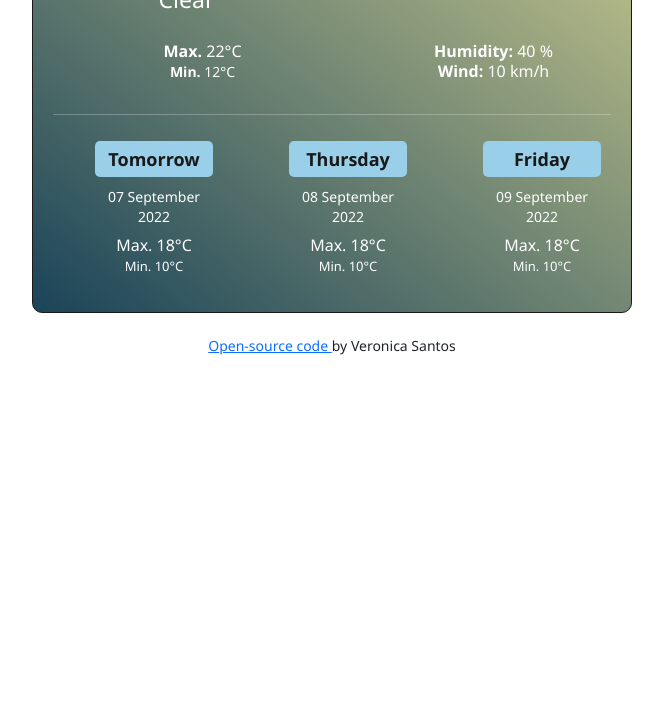
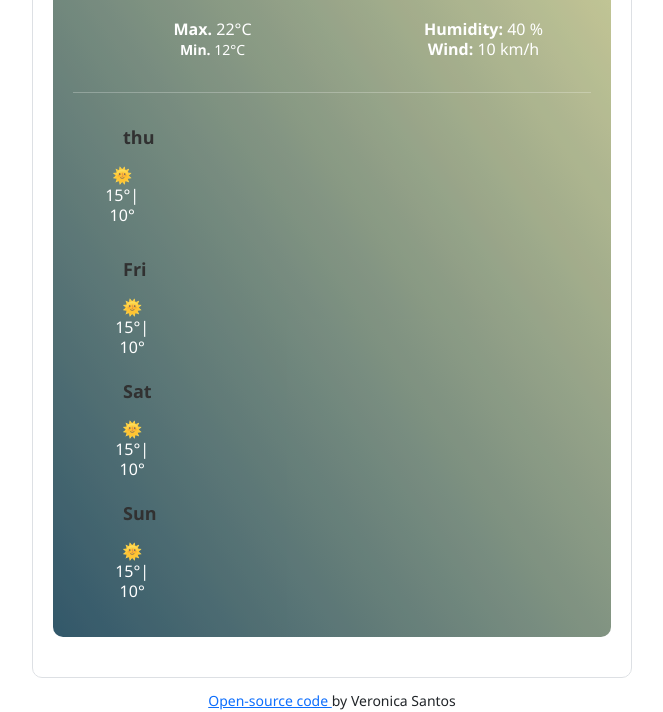
Before and after one commit to SantosArt/first-app, a plain HTML site: page index.html in a window 1280 px wide. Shown: the part 454-1166 px from the top of the page, without its empty margins (308-971 px from the left). Before the commit the page ends 811 px from the top, so only its background shows below. Drawn offline with nearby package versions, Linux system fonts and the light colour scheme.

Commit message:
add fake forecast

```diff
--- a/index.html
+++ b/index.html
@@ -15,7 +15,7 @@
     <link rel="stylesheet" href="src/style.css" />
   </head>
   <body>
-    <div id="zone"></div>
+    <div id="zone">
     <h1>New York</h1>
     <h2>
       <div id="lastUpdate">Last updated:</div>
@@ -89,31 +89,9 @@
         </div>
       </div>
       <hr />
-      <div class="row">
-        <div class="col-4">
-          <ul>
-            <li id="days"><strong>Tomorrow</strong></li>
-            <li id="date">07 September 2022</li>
-            <li>Max. 18°C</li>
-            <li><small class="minimum">Min. 10°C</small></li>
-          </ul>
-        </div>
-        <div class="col-4">
-          <ul>
-            <li id="days"><strong>Thursday</strong></li>
-            <li id="date">08 September 2022</li>
-            <li>Max. 18°C</li>
-            <li><small class="minimum">Min. 10°C</small></li>
-          </ul>
-        </div>
-        <div class="col-4">
-          <ul>
-            <li id="days"><strong>Friday</strong></li>
-            <li id="date">09 September 2022</li>
-            <li>Max. 18°C</li>
-            <li><small class="minimum">Min. 10°C</small></li>
-          </ul>
-        </div>
+      <div id="forecast">
+
+      </div>
       </div>
     </section>
 
--- a/src/script.js
+++ b/src/script.js
@@ -146,3 +146,25 @@ function displayCelsius(event) {
 
 let celsiusLink = document.querySelector("#celsius");
 celsiusLink.addEventListener("click", displayCelsius);
+
+function displayForecast() {
+  let forecastElement = document.querySelector("#forecast");
+  let forecastHTML = `<div class="row">`;
+  let days = ["thu", "Fri", "Sat", "Sun"];
+  days.forEach(function (day) {
+    forecastHTML =
+      forecastHTML +
+      `<div class="col-2">
+          <ul>
+            <li id="days"><strong>${day}</strong></li>
+            <li id="icon">🌞</li>
+            <li><span>15°</span>|<span class="minimum"> 10°</span></li>
+          </ul>
+        </div>
+       `;
+    forecastHTML = forecastHTML + `</div>`;
+  });
+  forecastElement.innerHTML = forecastHTML;
+}
+
+displayForecast();
--- a/src/style.css
+++ b/src/style.css
@@ -5,13 +5,9 @@ body {
 #zone {
   border: 1px solid #dadde1;
   border-radius: 10px;
-  border-color: rgb(2, 2, 2);
   max-width: 600px;
   margin: 10px auto;
   padding: 20px;
-  background-image: linear-gradient(to top right, rgb(2, 48, 71), #c7c683);
-
-  color: #ffffff;
   opacity: 0.9;
 }
 #logo {
@@ -23,7 +19,7 @@ section {
   max-width: 600px;
   margin: 20px auto;
   padding: 20px;
-  border: 1px solid #dadde1;
+
   border-radius: 10px;
   border-color: rgb(2, 2, 2);
   background-image: linear-gradient(to top right, rgb(2, 48, 71), #c7c683);
@@ -101,7 +97,6 @@ li {
   padding: 8px;
   color: rgb(0, 0, 0);
 
-  background-color: rgb(142, 202, 230);
   border-radius: 5px;
   font-weight: normal;
 }
@@ -113,9 +108,7 @@ li {
 .infos {
   font-weight: bold;
 }
-.minimum {
-  font-size: 13px;
-}
+
 .gitHub {
   color: black;
 }
```
